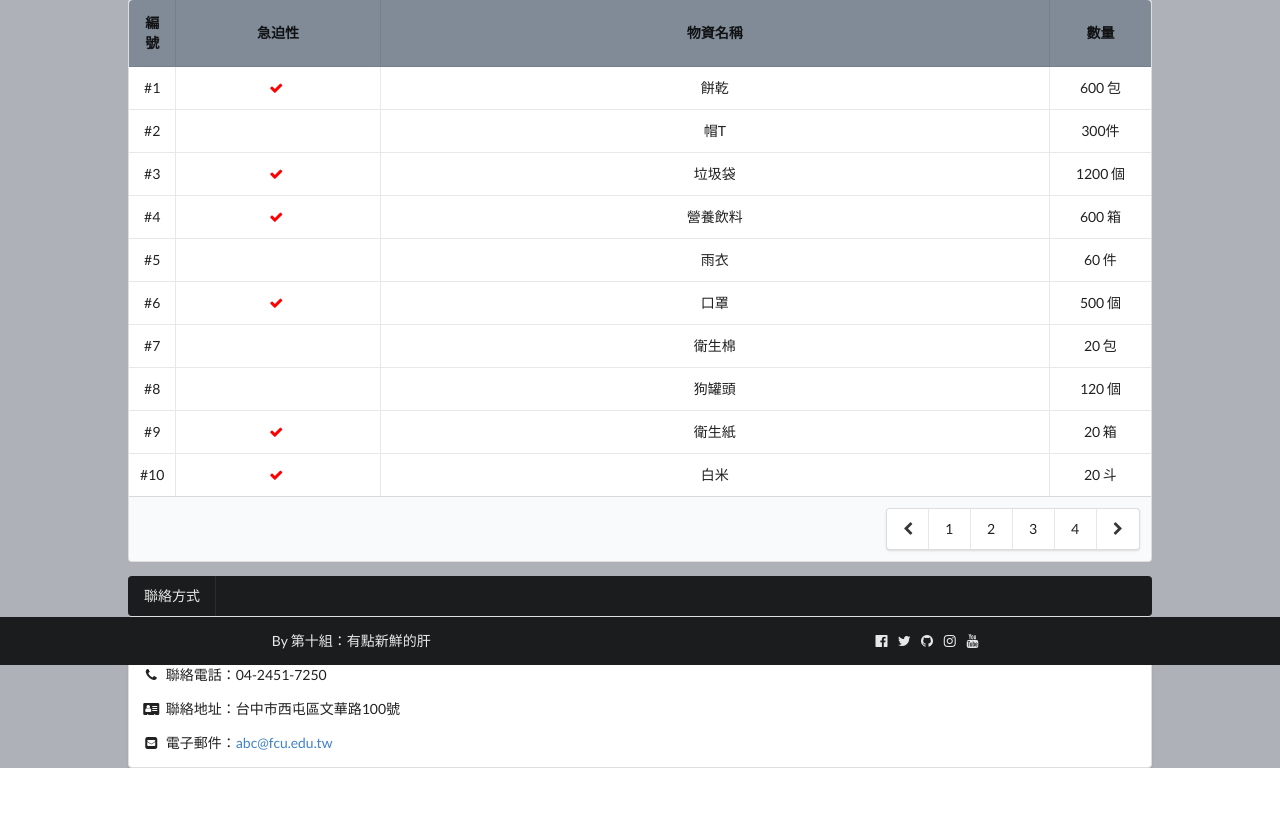
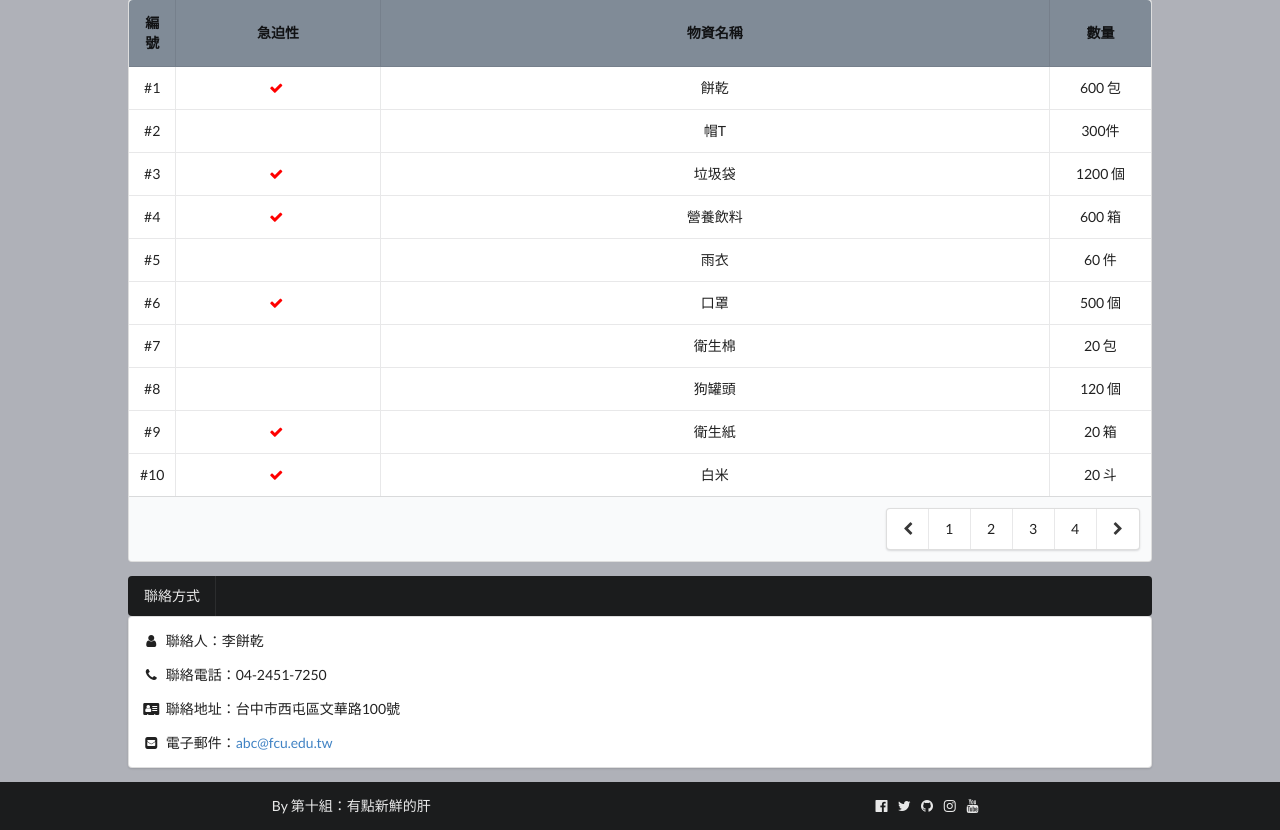
Before and after one commit to FCU21-Prophet/Tribal-Care, a Flask app: page /need in a window 1280 px wide. Shown: the part 135-965 px from the top of the page. Before the commit the page ends 903 px from the top, so only its background shows below. Run offline with Flask 2, Linux system fonts and the light colour scheme.

Commit message:
fix css error

```diff
--- a/templates/need.html
+++ b/templates/need.html
@@ -124,7 +124,7 @@
         <p><i class="address card icon"></i>  聯絡地址：台中市西屯區文華路100號</p>
         <p><i class="mail square icon"></i>  電子郵件：<a href="mailto:abc@fcu.edu.tw" target="_blank">abc@fcu.edu.tw</a></p>
     </div>
-    <div class="ui inverted vertical footer segment" style="width:100%;left:0;position:fixed;bottom:0;">
+    <div class="ui inverted vertical footer segment" style="width:100%;">
         <div class="ui container">
             <div class="ui grid">
                 <div class="eight wide column">
```
